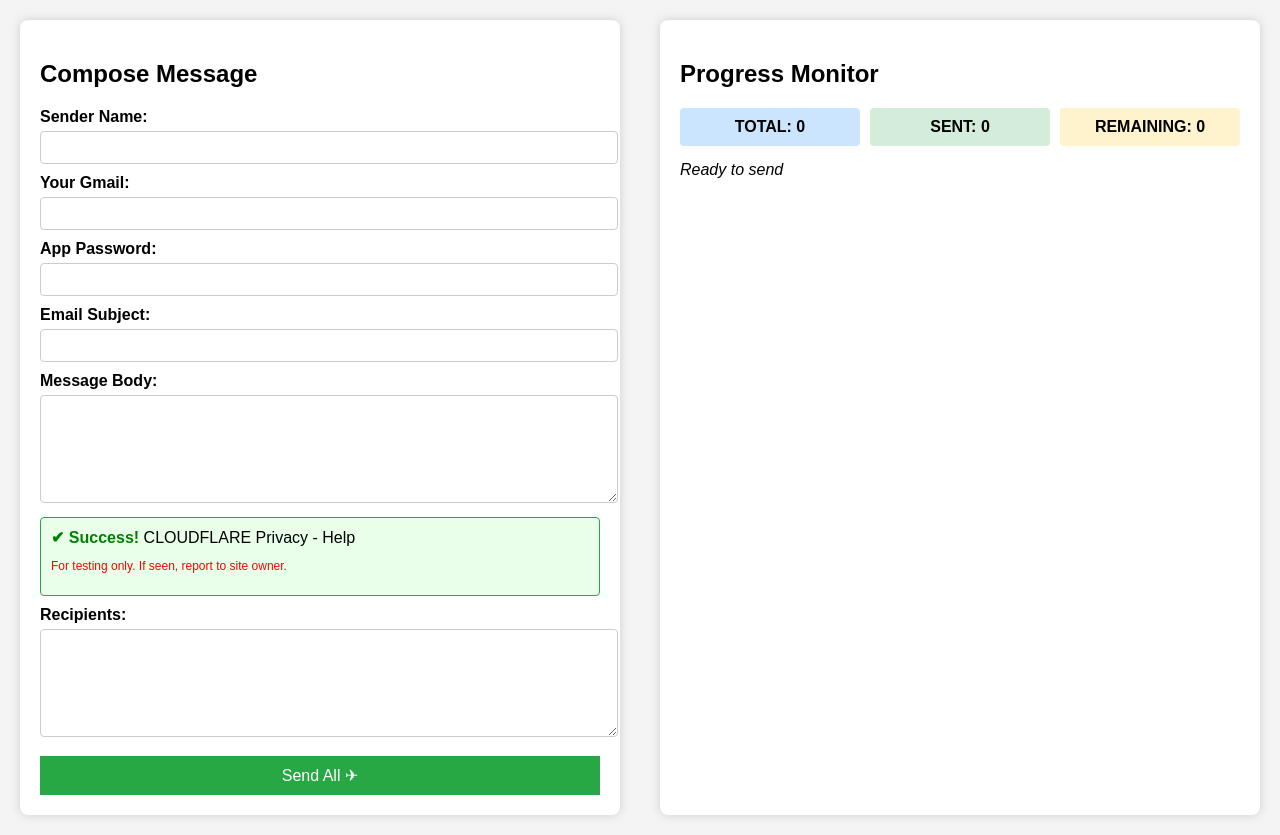
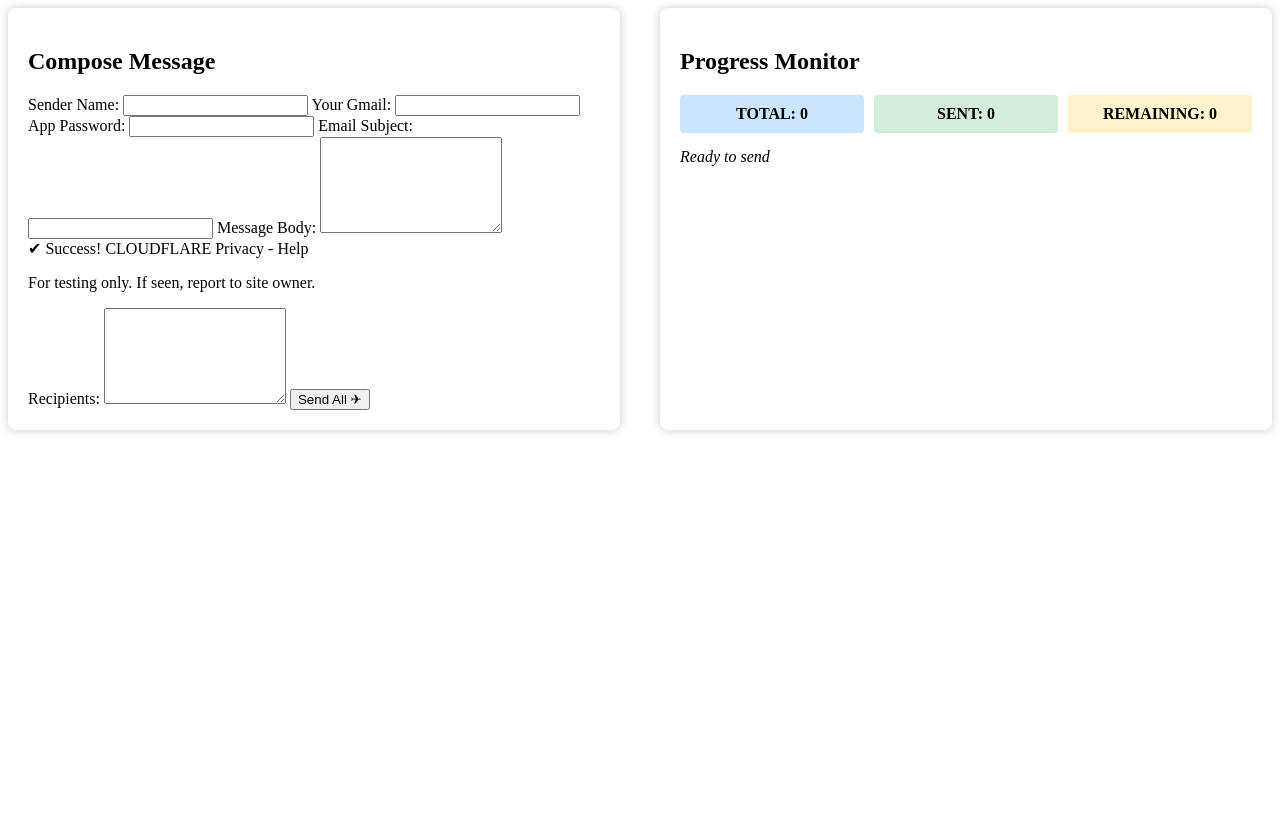
Before and after one commit to pradeepkumar95751-bit/Pradee-Kumar, a Flask app: page / in a window 1280 px wide. After the commit the page ends 433 px from the top, so only its background shows below. Run offline with Flask 2, Linux system fonts and the light colour scheme.

Commit message:
Update style.css

```diff
--- a/static/style.css
+++ b/static/style.css
@@ -1,9 +1,3 @@
-body {
-    font-family: Arial, sans-serif;
-    background: #f4f4f4;
-    margin: 20px;
-}
-
 .container {
     display: flex;
     gap: 40px;
@@ -15,58 +9,6 @@ body {
     border-radius: 8px;
     box-shadow: 0 0 10px #ccc;
     flex: 1;
-}
-
-label {
-    display: block;
-    margin-top: 10px;
-    font-weight: bold;
-}
-
-input, textarea {
-    width: 100%;
-    padding: 8px;
-    margin-top: 5px;
-    border-radius: 4px;
-    border: 1px solid #ccc;
-}
-
-.send-btn {
-    background: #28a745;
-    color: #fff;
-    border: none;
-    padding: 10px;
-    margin-top: 15px;
-    cursor: pointer;
-    width: 100%;
-    font-size: 16px;
-}
-
-.send-btn:hover {
-    background: #218838;
-}
-
-.send-btn:disabled {
-    background: #ccc;
-    cursor: not-allowed;
-}
-
-.spam-box {
-    background: #e9ffe9;
-    border: 1px solid #28a745;
-    padding: 10px;
-    margin-top: 10px;
-    border-radius: 4px;
-}
-
-.spam-box .success {
-    color: green;
-    font-weight: bold;
-}
-
-.spam-box .warn {
-    color: red;
-    font-size: 12px;
 }
 
 .counters {
@@ -85,7 +27,6 @@ input, textarea {
 
 .total { background: #cce5ff; }
 .sent { background: #d4edda; }
-.failed { background: #f8d7da; }
 .remaining { background: #fff3cd; }
 
 .status {
```
